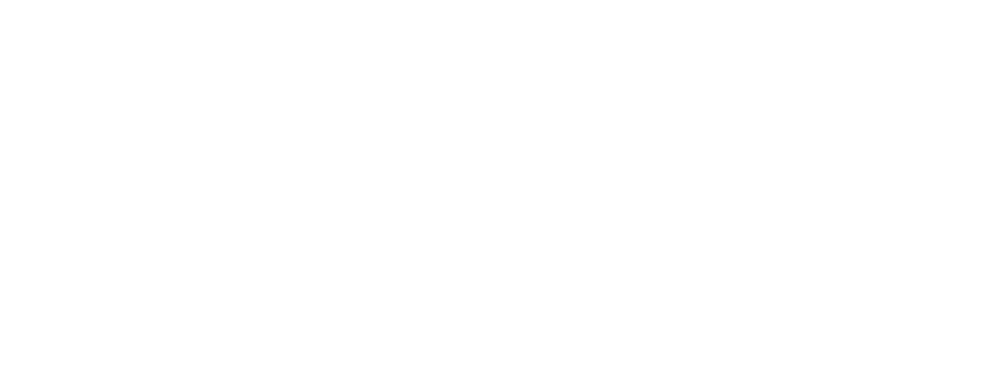
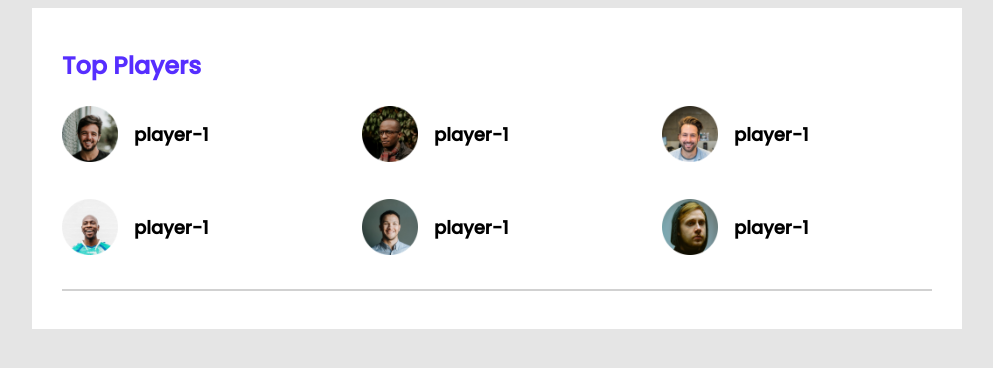
Before and after one commit to orin2002/Leader-board-projects, a plain HTML site: page index.html in a window 1280 px wide. Shown: the whole page, without its empty margins (143-1136 px from the left). Drawn offline with Linux system fonts and the light colour scheme.

Commit message:
my first

```diff
--- a/index.html
+++ b/index.html
@@ -9,6 +9,72 @@
     <link rel="stylesheet" href="style/style.css">
 </head>
 <body>
+    <!-- header top starts  -->
+<header>
+
+</header>
+<!-- header top ends  -->
+<main>
+    <!-- top section starts from here -->
+    <section class="container">
+        <div class="top-players">
+            <div class="section-title"><h2>Top Players</h2></div>
+            <div class="players">
+                <div class="player">
+                    <img src="images/players/player-1.png" alt="player photo">
+                    <div class="player-title">
+                        <h3 class="player-name ">player-1</h3>
+                    </div>
+
+                </div>
+                <div class="player">
+                    <img src="images/players/player-2.png" alt="player photo">
+                    <div class="player-title">
+                        <h3 class="player-name ">player-1</h3>
+                    </div>
+
+                </div>
+                <div class="player">
+                    <img src="images/players/player-3.png" alt="player photo">
+                    <div class="player-title">
+                        <h3 class="player-name ">player-1</h3>
+                    </div>
+
+                </div>
+                <div class="player">
+                    <img src="images/players/player-4.png" alt="player photo">
+                    <div class="player-title">
+                        <h3 class="player-name ">player-1</h3>
+                    </div>
+
+                </div>
+                <div class="player">
+                    <img src="images/players/player-5.png" alt="player photo">
+                    <div class="player-title">
+                        <h3 class="player-name ">player-1</h3>
+                    </div>
+
+                </div>
+                <div class="player">
+                    <img src="images/players/player-6.png" alt="player photo">
+                    <div class="player-title">
+                        <h3 class="player-name ">player-1</h3>
+                    </div>
+
+                </div>
+            </div>
+        </div>
+        <hr>
+    </section>
+    <!-- top section  ends -->
+</main>
+
+
+
+
+
+
+
 
 </body>
 </html>
--- a/style/style.css
+++ b/style/style.css
@@ -0,0 +1,51 @@
+/* google fonts  */
+@import url('https://fonts.googleapis.com/css2?family=Poppins:wght@500&display=swap');
+
+
+
+/*======== common style ==========*/
+body{
+    font-family: 'Poppins', sans-serif;
+    background-color: #E5E5E5;
+}
+
+main{
+    display: flex;
+    justify-content: center;
+}
+.container{
+    width: 870px;
+    background-color: #ffffff;
+    padding: 30px;
+
+}
+hr{
+    border: 1px solid #D1D1D1;
+
+}
+/*=============== style for top player=========== */
+.top-players{
+    margin-bottom: 30px;
+}
+.section-title h2{
+    color: #562EFF;
+    margin-top: 10px;
+
+}
+.players{
+    display: grid;
+    grid-template-columns: repeat(3 , 1fr);
+    grid-gap: 30px;
+}
+.player img{
+    height: 56px;
+    width: 56px;
+}
+.player{
+    display: flex;
+    align-items: center;
+}
+.player-name{
+    margin-left: 16px;
+    font-size: 18px;
+}
```
